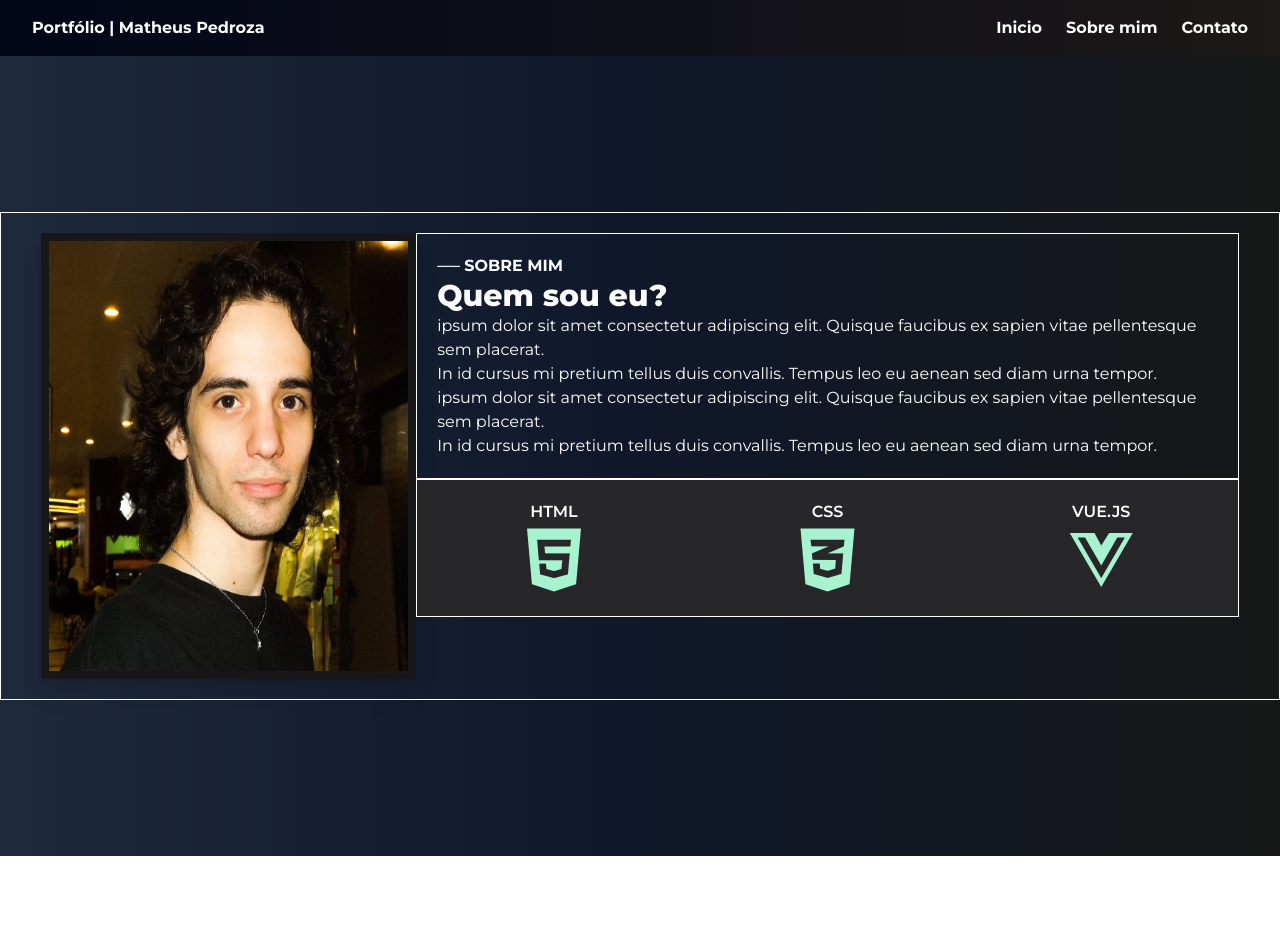
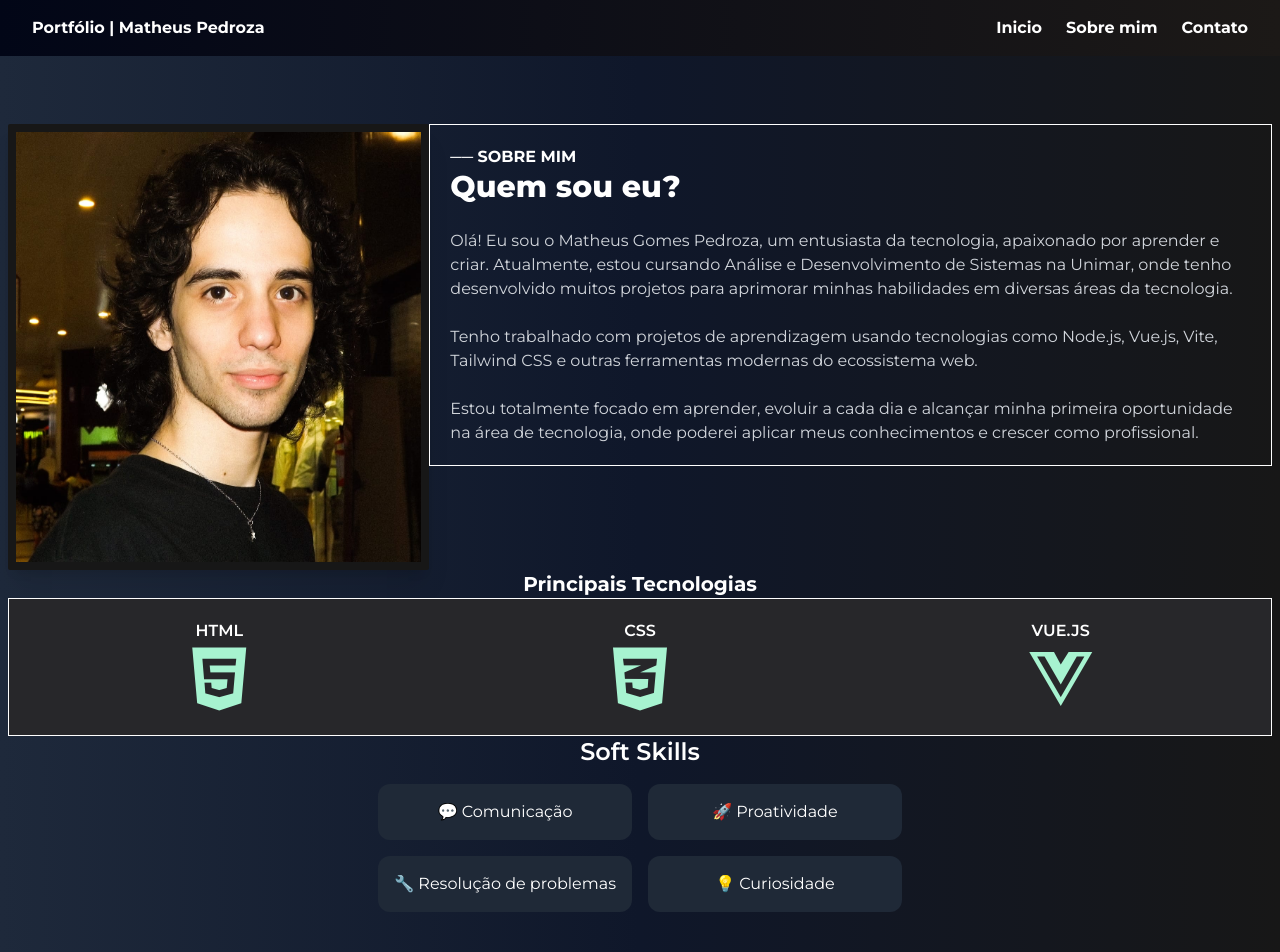
Before and after one commit to ma-pedroza/Portfolio-VueJS, a Vue app in the folder Portfolio-VueJS/: page /aboutMe in a window 1280 px wide. Shown: the top 952 px of the page. Before the commit the page ends 856 px from the top, so only its background shows below. Built offline with nearby package versions, Linux system fonts and the light colour scheme.

Commit message:
Continuando o projeto
Mais alguns ajustes

```diff
--- a/Portfolio-VueJS/src/components/Card.vue
+++ b/Portfolio-VueJS/src/components/Card.vue
@@ -11,7 +11,7 @@
     </div>
     <div v-if="tipo == 'about'" class="shadow-xl rounded-sm bg-neutral-900 p-2 text-white">
       <img
-        class="h-[430px] w-[400px]"
+        class="h-[430px] w-[650px]"
         src="../assets/Imagem do WhatsApp de 2025-05-25 à(s) 22.00.25_724c8543.jpg"
         alt=""
       />
--- a/Portfolio-VueJS/src/router/index.js
+++ b/Portfolio-VueJS/src/router/index.js
@@ -20,7 +20,7 @@ const router = createRouter({
       path: '/contact',
       name: 'contact',
       component: Contact
-    }
+    },
   ],
 })
 
--- a/Portfolio-VueJS/src/views/AboutMe.vue
+++ b/Portfolio-VueJS/src/views/AboutMe.vue
@@ -3,25 +3,46 @@ import Card from "../components/Card.vue";
 </script>
 
 <template>
-<div class="py-5 px-10 flex justify-center" style="border: 1px solid white;">
-    <div>
+<div class="py-5 px-2 flex flex-col justify-center" >
+    <div class="flex flex-row">
+        <div class="w-1/3">
         <Card tipo = 'about'></Card>
 
     </div>
-    <div>
+    <div class="w-2/3">
         <div class="text-white p-5" style="border: 1px solid white; color: white;">
          <p class="font-bold">── SOBRE MIM</p>
-         <h1 class="font-extrabold text-3xl">Quem sou eu?</h1>
-         <p>ipsum dolor sit amet consectetur adipiscing elit. Quisque faucibus ex sapien vitae pellentesque sem placerat.<br>In id cursus mi pretium tellus duis convallis. Tempus leo eu aenean sed diam urna tempor.</p>
-         <p>ipsum dolor sit amet consectetur adipiscing elit. Quisque faucibus ex sapien vitae pellentesque sem placerat.<br>In id cursus mi pretium tellus duis convallis. Tempus leo eu aenean sed diam urna tempor.</p>
-    </div>
-    <div class="bg-zinc-800 grid grid-cols-3" style="border: 1px solid white;"   >
-        <div class="flex flex-col items-center justify-center mb-5 mt-5"><h1 class="text-white font-semibold">HTML</h1><i class="text-emerald-200  text-7xl fa-brands fa-html5"></i></div>
-        <div class="flex flex-col items-center justify-center mb-5 mt-5"><h1 class="text-white font-semibold">CSS</h1><i class="text-emerald-200 text-7xl fa-brands fa-css3-alt"></i></div>
-        <div class="flex flex-col items-center justify-center mb-5 mt-5"><h1 class="text-white font-semibold">VUE.JS</h1><i class="text-emerald-200  text-7xl fa-brands fa-vuejs"></i></div>
+         <h1 class="font-extrabold text-3xl">Quem sou eu?</h1><br>
+         <p class="text-gray-300">Olá! Eu sou o Matheus Gomes Pedroza, um entusiasta da tecnologia, apaixonado por aprender e criar. Atualmente, estou cursando Análise e Desenvolvimento de Sistemas na Unimar, onde tenho desenvolvido muitos projetos para aprimorar minhas habilidades em diversas áreas da tecnologia.</p>
+         <br>
+         <p class="text-gray-300">Tenho trabalhado com projetos de aprendizagem usando tecnologias como Node.js, Vue.js, Vite, Tailwind CSS e outras ferramentas modernas do ecossistema web.</p><br>
+         <p class="text-gray-300">Estou totalmente focado em aprender, evoluir a cada dia e alcançar minha primeira oportunidade na área de tecnologia, onde poderei aplicar meus conhecimentos e crescer como profissional.</p>
+
 
     </div>
     </div>
 
+
+    </div>
+    <div class="flex flex-col">
+        <h1 class="text-center font-bold text-xl text-white">Principais Tecnologias</h1>
+        <div class="bg-zinc-800 grid grid-cols-3" style="border: 1px solid white;"   >
+            <div class="flex flex-col items-center justify-center mb-5 mt-5"><h1 class="text-white font-semibold">HTML</h1><i class="text-emerald-200  text-7xl fa-brands fa-html5"></i></div>
+            <div class="flex flex-col items-center justify-center mb-5 mt-5"><h1 class="text-white font-semibold">CSS</h1><i class="text-emerald-200 text-7xl fa-brands fa-css3-alt"></i></div>
+            <div class="flex flex-col items-center justify-center mb-5 mt-5"><h1 class="text-white font-semibold">VUE.JS</h1><i class="text-emerald-200  text-7xl fa-brands fa-vuejs"></i></div>
+        <!-- <div class="flex flex-col items-center justify-center mb-5 mt-5"><h1 class="text-white font-semibold">NODE.S</h1><i class="text-emerald-200  text-7xl fa-brands fa-node-js"></i></div>    -->
+        </div>
+    </div>
+    <div class="flex flex-col items-center">
+        <h2 class="text-2xl font-semibold mb-4 text-center text-white">Soft Skills</h2>
+        <div class="grid grid-cols-2 gap-4">
+        <div class="bg-gray-800 p-4 rounded-xl text-center text-white">💬 Comunicação</div>
+        <div class="bg-gray-800 p-4 rounded-xl text-center text-white">🚀 Proatividade</div>
+        <div class="bg-gray-800 p-4 rounded-xl text-center text-white">🔧 Resolução de problemas</div>
+        <div class="bg-gray-800 p-4 rounded-xl text-center text-white">💡 Curiosidade</div>
+      </div>
+    </div>
 </div>
+
+
 </template>
```
